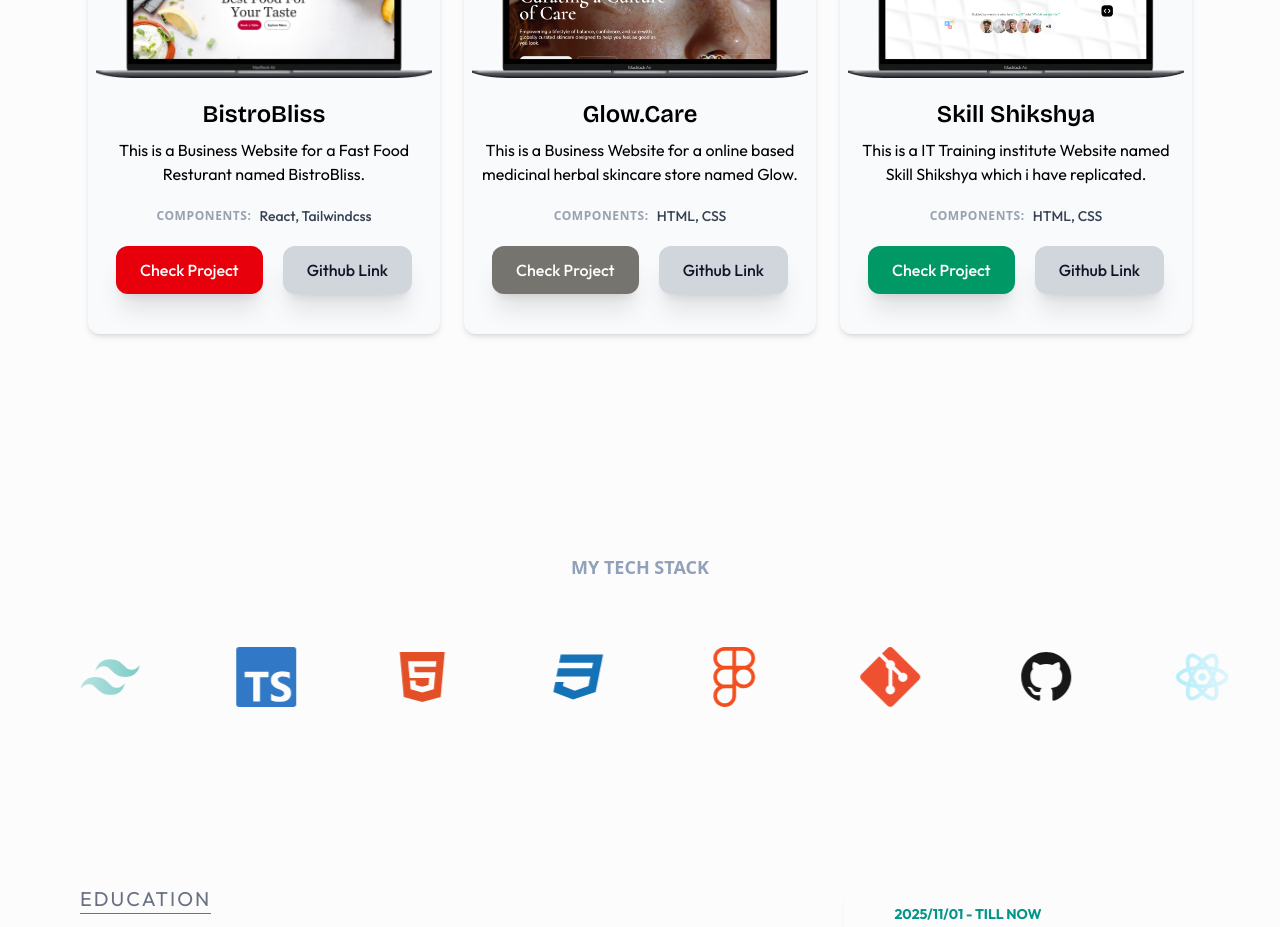
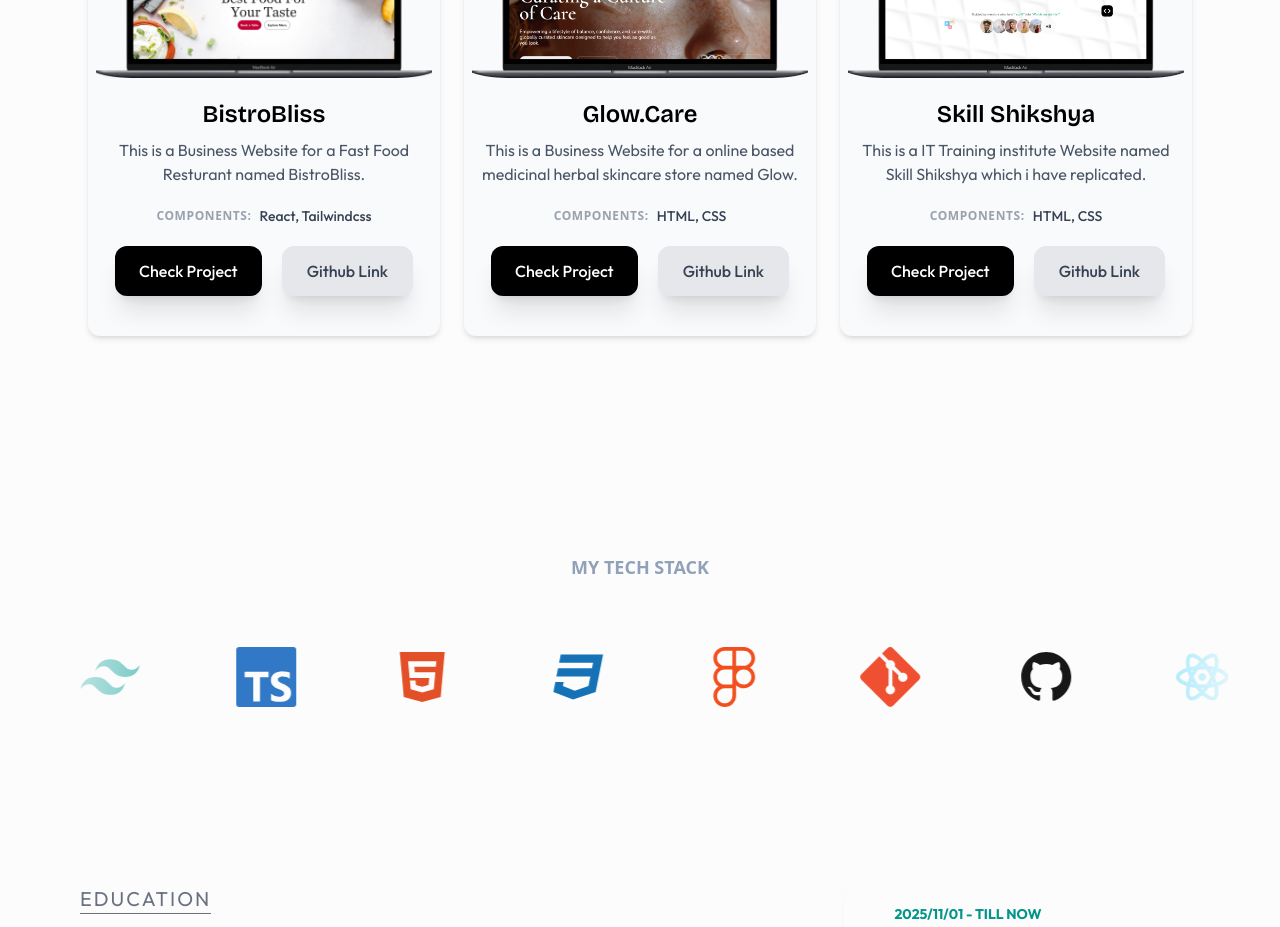
Before and after one commit to abbyzerra09/Portfolio-rohit, a React (Vite) app: page / in a window 1280 px wide. Shown: the part 1560-2487 px from the top of the page. Built offline with nearby package versions, Linux system fonts and the light colour scheme.

Commit message:
Buttons color changed to black and teal when hovered

```diff
--- a/src/components/project.jsx
+++ b/src/components/project.jsx
@@ -23,17 +23,17 @@ function Projects(){
                         onMouseEnter={() => updateCursor(2)}
                         onMouseLeave={() => updateCursor(1)}></img>
                         <h3 className='pt-5 flex justify-center text-xl md:text-2xl font-Bricolage font-semibold'>BistroBliss</h3>
-                        <p className='pt-2 flex justify-center text-center font-outfit'>This is a Business Website for a Fast Food Resturant named BistroBliss.</p>
+                        <p className='pt-2 flex justify-center text-center font-outfit text-gray-600'>This is a Business Website for a Fast Food Resturant named BistroBliss.</p>
                         <div className="mt-5 flex items-center justify-center gap-2 flex-wrap pb-5">
                             <span className="text-xs font-bold uppercase tracking-wider text-gray-400">Components:</span>
                             <p className="font-outfit text-sm font-medium text-gray-700">React, Tailwindcss</p>
                         </div>
                         <div className='text-bold font-outfit pb-10 flex justify-center gap-5'>
-                            <button className="bg-red-600 hover:bg-red-700 text-white transition-colors duration-300 font-medium py-3 px-6 rounded-xl font-outfit shadow-xl cursor-pointer">
+                            <button className="bg-black hover:bg-teal-600 text-white transition-colors duration-300 font-medium py-3 px-6 rounded-xl font-outfit shadow-xl cursor-pointer">
                                <a href='https://bistrobliss-web.netlify.app/' target='_blank'>Check Project</a>
                             </button>
 
-                            <button className="bg-gray-300 hover:bg-gray-500 text-gray-900 hover:text-white transition-colors duration-300 font-medium py-3 px-6 rounded-xl font-outfit shadow-xl cursor-pointer">
+                            <button className="bg-gray-200 border border-slate-200 hover:border-zinc-900 text-gray-700 hover:text-zinc-900 transition-all duration-300 font-medium py-3 px-6 rounded-xl font-outfit shadow-xl cursor-pointer">
                                 <a href='https://github.com/abbyzerra09/BistroBlisss.git' target="_blank">Github Link</a>
                             </button>
                         </div>
@@ -44,17 +44,17 @@ function Projects(){
                         onMouseEnter={() => updateCursor(2)}
                         onMouseLeave={() => updateCursor(1)}></img>
                         <h3 className='pt-5 flex justify-center text-xl md:text-2xl font-Bricolage font-semibold'>Glow.Care</h3>
-                        <p className='pt-2 flex justify-center text-center font-outfit'>This is a Business Website for a online based medicinal herbal skincare store named Glow.</p>
+                        <p className='pt-2 flex justify-center text-center font-outfit text-gray-600'>This is a Business Website for a online based medicinal herbal skincare store named Glow.</p>
                         <div className="mt-5 flex items-center justify-center gap-2 flex-wrap pb-5">
                             <span className="text-xs font-bold uppercase tracking-wider text-gray-400">Components:</span>
                             <p className="font-outfit text-sm font-medium text-gray-700">HTML, CSS</p>
                         </div>
                         <div className='text-bold font-outfit pb-10 flex justify-center gap-5'>
-                            <button className="bg-stone-600/80 hover:bg-stone-700/80 text-white transition-colors duration-300 font-medium py-3 px-6 rounded-xl font-outfit shadow-xl cursor-pointer">
+                            <button className="bg-black hover:bg-teal-600 text-white transition-colors duration-300 font-medium py-3 px-6 rounded-xl font-outfit shadow-xl cursor-pointer">
                                 <a href='https://rohit-glow-project.netlify.app/' target='_blank'>Check Project</a>
                             </button>
 
-                            <button className="bg-gray-300 hover:bg-gray-500 text-gray-900 hover:text-white transition-colors duration-300 font-medium py-3 px-6 rounded-xl font-outfit shadow-xl cursor-pointer">
+                            <button className="bg-gray-200 border border-slate-200 hover:border-zinc-900 text-gray-700 hover:text-zinc-900 transition-all duration-300 font-medium py-3 px-6 rounded-xl font-outfit shadow-xl cursor-pointer">
                                 <a href='https://github.com/abbyzerra09/Glow-project.git' target='_blank'>Github Link</a>
                             </button>
                         </div>
@@ -65,17 +65,17 @@ function Projects(){
                         onMouseEnter={() => updateCursor(2)}
                         onMouseLeave={() => updateCursor(1)}></img>
                         <h3 className='pt-5 flex justify-center text-xl md:text-2xl font-Bricolage font-semibold'>Skill Shikshya</h3>
-                        <p className='pt-2 flex justify-center text-center font-outfit'>This is a IT Training institute Website named Skill Shikshya which i have replicated.</p>
+                        <p className='pt-2 flex justify-center text-center font-outfit text-gray-600'>This is a IT Training institute Website named Skill Shikshya which i have replicated.</p>
                         <div className="mt-5 flex items-center justify-center gap-2 flex-wrap pb-5">
                             <span className="text-xs font-bold uppercase tracking-wider text-gray-400">Components:</span>
                             <p className="font-outfit text-sm font-medium text-gray-700">HTML, CSS</p>
                         </div>
                         <div className='text-bold font-outfit pb-10 flex justify-center gap-5'>
-                            <button className="bg-emerald-600 hover:bg-emerald-700 text-white transition-colors duration-300 font-medium py-3 px-6 rounded-xl font-outfit shadow-xl cursor-pointer">
+                            <button className="bg-black hover:bg-teal-600 text-white transition-colors duration-300 font-medium py-3 px-6 rounded-xl font-outfit shadow-xl cursor-pointer">
                                 <a href='https://rohit-skillshikshya-project.netlify.app/' target='_blank'>Check Project</a>
                             </button>
 
-                            <button className="bg-gray-300 hover:bg-gray-500 text-gray-900 hover:text-white transition-colors duration-300 font-medium py-3 px-6 rounded-xl font-outfit shadow-xl cursor-pointer">
+                            <button className="bg-gray-200 border border-slate-200 hover:border-zinc-900 text-gray-700 hover:text-zinc-900 transition-all duration-300 font-medium py-3 px-6 rounded-xl font-outfit shadow-xl cursor-pointer">
                                 <a href='https://github.com/abbyzerra09/skillshikshya-repo.git' target='_blank'>Github Link</a>
                             </button>
                         </div>
```
